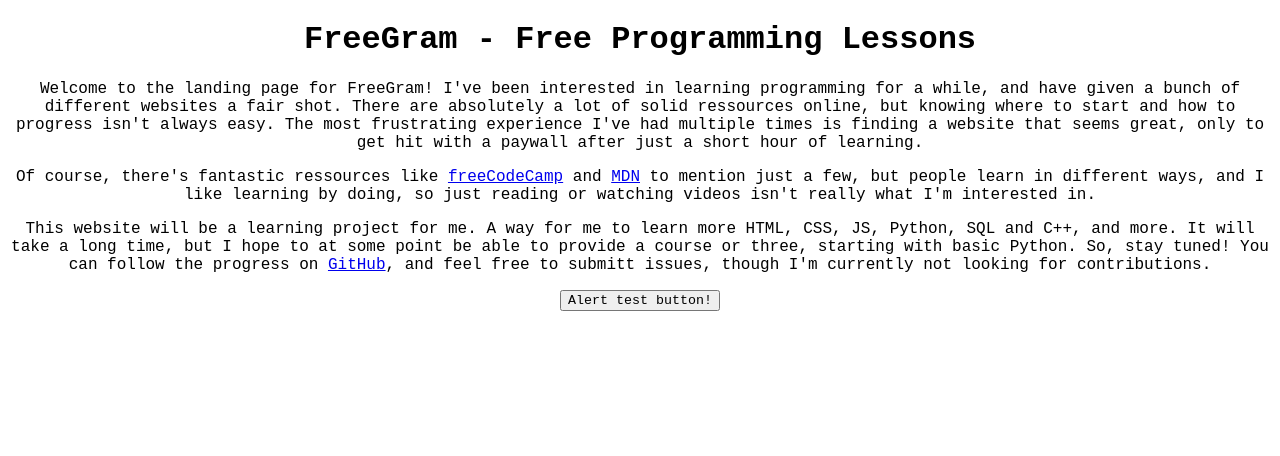
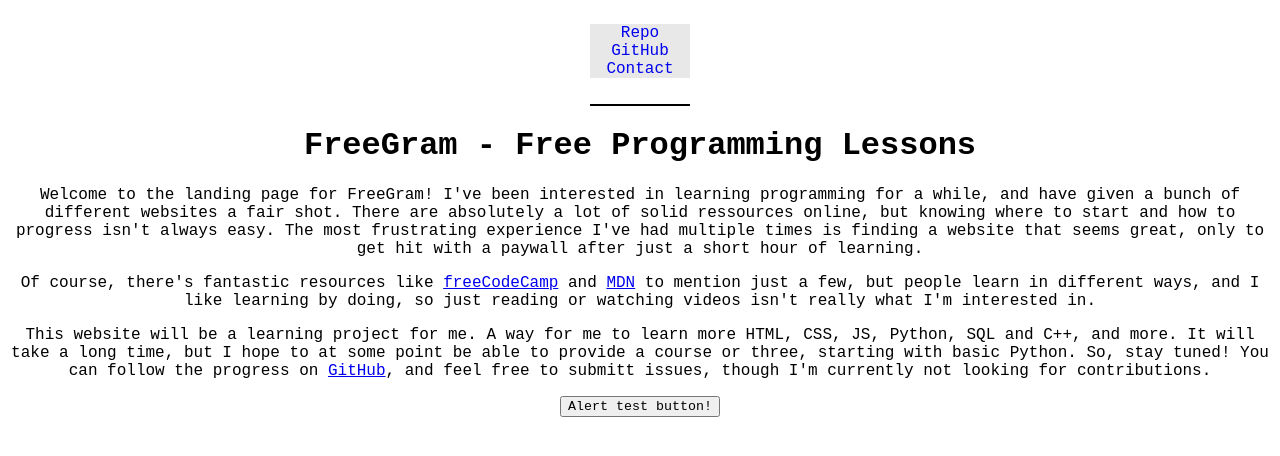
Before and after one commit to AnBasement/FreeGram, a website: page index.html in a window 1280 px wide. Drawn offline with Linux system fonts and the light colour scheme.

Commit message:
adding navigation and setting up for issue template

```diff
--- a/index.html
+++ b/index.html
@@ -7,11 +7,18 @@
         <title>FreeGram - Free Programming Lessons</title>
     </head>
     <body>
+        <nav class ="menu">
+            <ol>
+                <li><a href="https://github.com/AnBasement/FreeGram">Repo</a></li>
+                <li><a href="https://github.com/AnBasement">GitHub</a></li>
+                <li><a href="/contact.html">Contact</a></li>
+            </ol>
+        </nav>
         <h1>FreeGram - Free Programming Lessons</h1>
 
         <p>Welcome to the landing page for FreeGram! I've been interested in learning programming for a while, and have given a bunch of different websites a fair shot. There are absolutely a lot of solid ressources online, but knowing where to start and how to progress isn't always easy. The most frustrating experience I've had multiple times is finding a website that seems great, only to get hit with a paywall after just a short hour of learning.</p>
 
-        <p>Of course, there's fantastic ressources like <a href="https://www.freecodecamp.org/">freeCodeCamp</a> and <a href="https://developer.mozilla.org/en-US/">MDN</a> to mention just a few, but people learn in different ways, and I like learning by doing, so just reading or watching videos isn't really what I'm interested in.</p>
+        <p>Of course, there's fantastic resources like <a href="https://www.freecodecamp.org/">freeCodeCamp</a> and <a href="https://developer.mozilla.org/en-US/">MDN</a> to mention just a few, but people learn in different ways, and I like learning by doing, so just reading or watching videos isn't really what I'm interested in.</p>
 
         <p>This website will be a learning project for me. A way for me to learn more HTML, CSS, JS, Python, SQL and C++, and more. It will take a long time, but I hope to at some point be able to provide a course or three, starting with basic Python. So, stay tuned! You can follow the progress on <a href="https://github.com/AnBasement/FreeGram">GitHub</a>, and feel free to submitt issues, though I'm currently not looking for contributions.</p>
 
--- a/styles.css
+++ b/styles.css
@@ -2,3 +2,25 @@
     text-align: center;
     font-family:'Courier New', Courier, monospace
 }
+
+nav {
+    border-bottom: solid black 2px;
+    padding-bottom: 10px;
+}
+
+.menu {
+    display: inline-block
+}
+
+.menu ol {
+    list-style-type: none;
+    padding-left: 0;
+    overflow: hidden;
+    background-color: #e8e8e8;
+}
+
+.menu a {
+    text-align: center;
+    padding: 14px 16px;
+    text-decoration: none;
+}
```
Also changed, not shown: .github/ISSUE_TEMPLATE/contact.yml (added).
